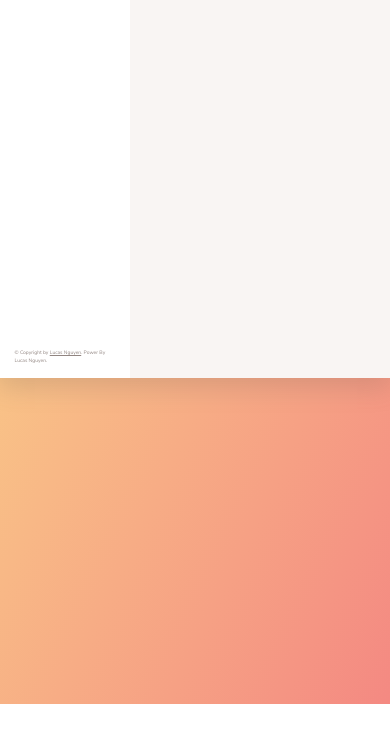
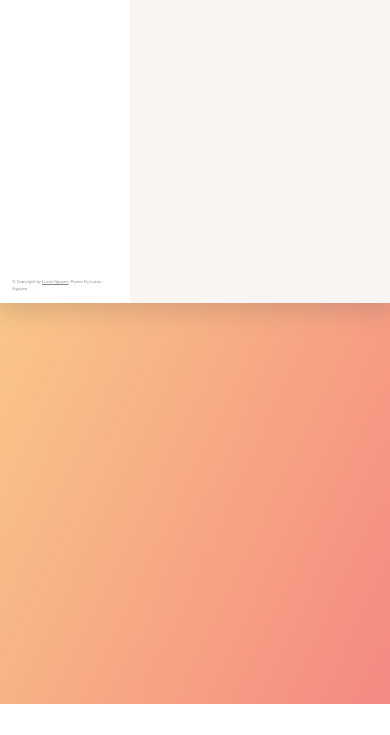
Before and after one commit to TaiAnhNg/forkify-app, a website built with Parcel: page index.html in a window 390 px wide. Shown: the part 109-844 px from the top of the page. Built offline with nearby package versions, Linux system fonts and the light colour scheme.

Commit message:
update responsive

```diff
--- a/src/sass/_base.scss
+++ b/src/sass/_base.scss
@@ -36,7 +36,7 @@ html {
   }
 
   @media only screen and (max-width: $bp-smallest) {
-    font-size: 26%;
+    font-size: 22%;
   }
 }
 
```
